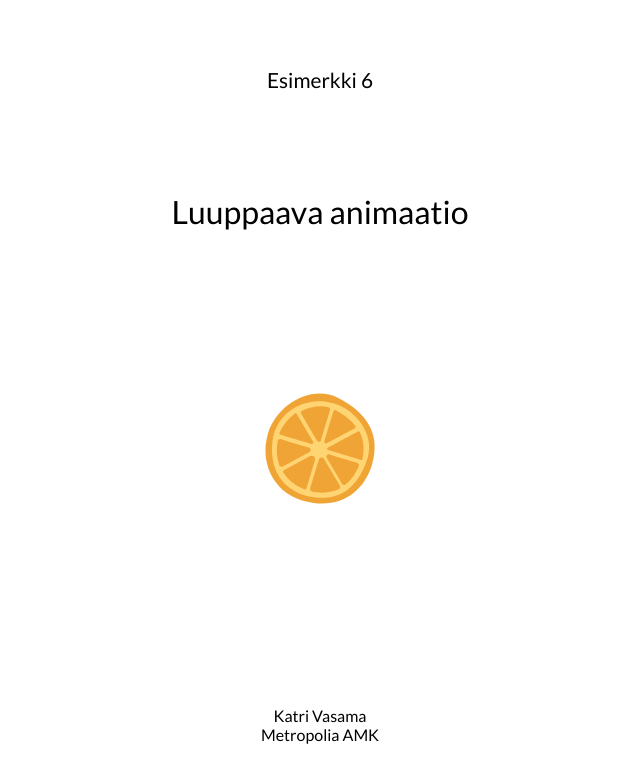
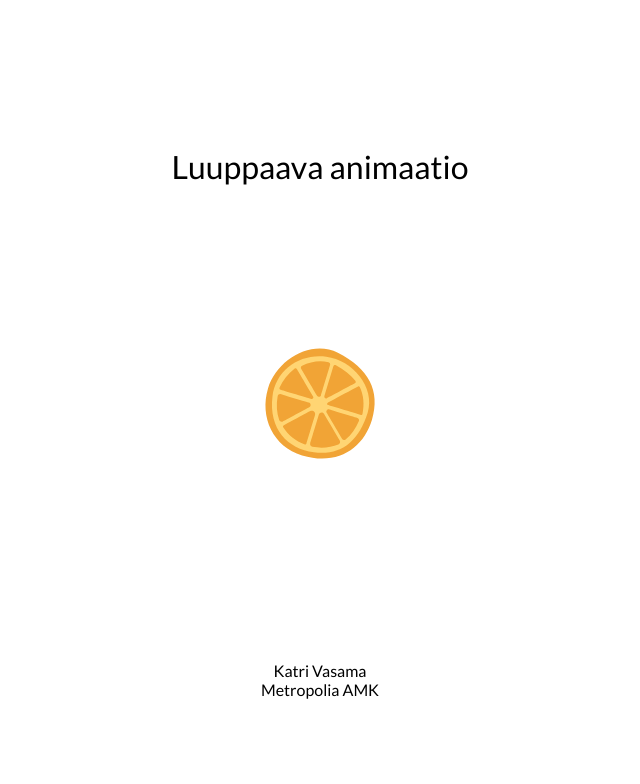
Before and after one commit to kv-arrow/kv-arrow.github.io, a plain HTML site: page index.html in a window 1280 px wide. Shown: the part 3116-3900 px from the top of the page, without its empty margins (320-960 px from the left). After the commit the page ends 3855 px from the top, so only its background shows below. Drawn offline with nearby package versions, Linux system fonts and the light colour scheme; a script that the page names is missing.

Commit message:
Update index.html

```diff
--- a/index.html
+++ b/index.html
@@ -56,14 +56,14 @@
 	  <div id="lottie"><lottie-player id="esimerkki5" src="https://kv-arrow.github.io/sampyla_chain.json">
           </lottie-player> </div>
 
-	 <div>
-	  <h3>Esimerkki 6</h3>
+
+	  </div>
+
+	<div>
+
 	  <h2>Luuppaava animaatio</h2>
 	  <div id="lottie"><lottie-player id="juoma" src="https://kv-arrow.github.io/juoma.json" >
           </lottie-player> </div>
-	  </div>
-
-
 	  <div id="page-bottom"><p>Katri Vasama</p><p>Metropolia AMK</p> </div>
 	</div>
 
```
